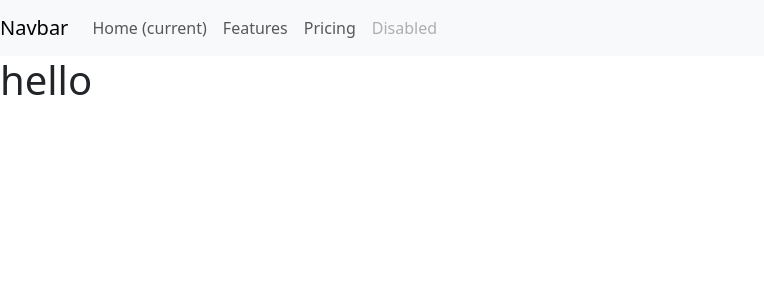
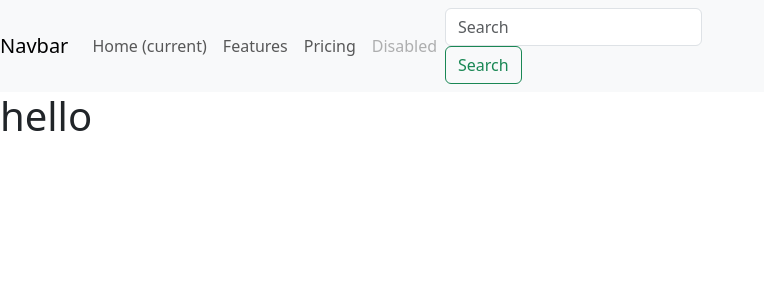
Before and after one commit to erincunningham7/django-recipe, a Django app: template templates/base.html in a window 1280 px wide. Shown: the top 300 px of the page, without its empty margins (0-764 px from the left). Run offline with Django 4.2, Linux system fonts and the light colour scheme; the template is opened without the code that fills it, so the values that code supplies are empty; some libraries are stand-ins or nearby versions.

Commit message:
add form for search bar in header.html

```diff
--- a/templates/includes/header.html
+++ b/templates/includes/header.html
@@ -19,6 +19,10 @@
               <a class="nav-link disabled" href="#">Disabled</a>
             </li>
           </ul>
+          <form class="form-inline">
+            <input class="form-control mr-sm-2" type="search" placeholder="Search" aria-label="Search">
+            <button class="btn btn-outline-success my-2 my-sm-0" type="submit">Search</button>
+          </form>
         </div>
       </nav>
 </header>
```
